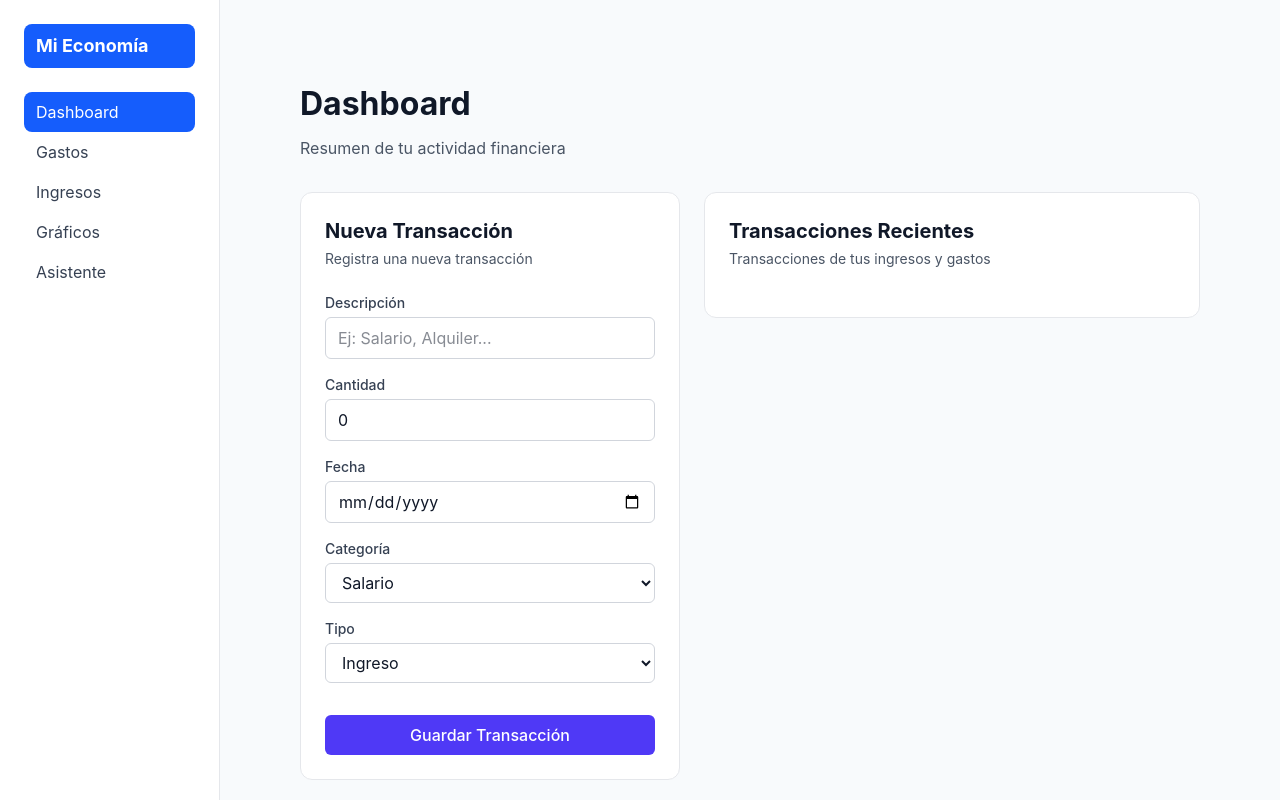
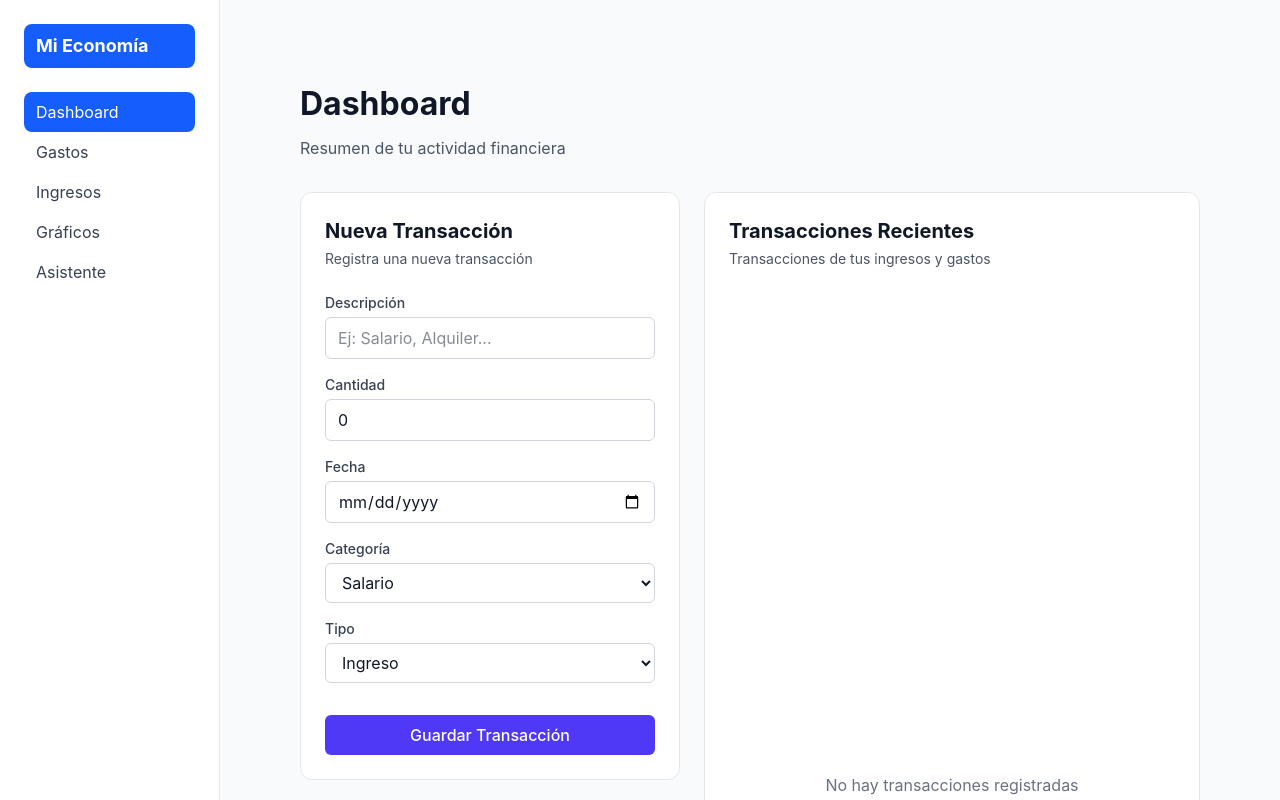
Before and after one commit to fjmg84/handle-my-economy, a Next.js app: page /dashboard in a window 1280 px wide. Built offline with nearby package versions, Linux system fonts and the light colour scheme.

Commit message:
feat: implement pagination for recent transactions in FinanceRecently component

```diff
--- a/components/lists/FinanceRecently.tsx
+++ b/components/lists/FinanceRecently.tsx
@@ -1,47 +1,66 @@
-'use client';
+"use client";
 
-import useFinanceHook from '@/stores/useFinanceHook';
-import { Trash2 } from 'lucide-react';
-
+import usePagination from "@/hooks/usePagination";
+import useFinanceHook from "@/stores/useFinanceHook";
+import { Trash2 } from "lucide-react";
 
 export default function FinanceRecently() {
- const { transactions, removeTransaction } = useFinanceHook();
 
+  const { transactions, removeTransaction } = useFinanceHook();
+  const {Component: PaginationComponent, currentPageTransactions } = usePagination(transactions);
 
   return (
     <div>
       <div className="mb-6">
-        <h2 className="text-xl font-bold text-gray-900">Transacciones Recientes</h2>
+        <h2 className="text-xl font-bold text-gray-900">
+          Transacciones Recientes
+        </h2>
         <p className="text-sm text-gray-600 mt-1">
           Transacciones de tus ingresos y gastos
         </p>
       </div>
 
-      <div className="mt-6 space-y-4 h-full overflow-y-auto max-h-120">
-
-        {transactions.slice(-10).map((t) => (
-          <div key={t.id} className="bg-gray-50 p-4 rounded-lg flex justify-between items-center mr-4">
+      <div className="mt-6 space-y-4 overflow-y-auto h-120">
+        {currentPageTransactions.map((t) => (
+          <div
+            key={t.id}
+            className="bg-gray-50 p-4 rounded-lg flex justify-between items-center mr-4"
+          >
             <div>
               <p className="font-semibold">{t.description}</p>
               <p className="text-sm text-gray-600">{t.category}</p>
+              <p className="text-xs text-gray-600">{new Date(t.date).toLocaleDateString()}</p>
+
             </div>
             <div className="text-right flex items-center">
-              <span className={t.type === 'income' ? 'text-green-600' : 'text-red-600'}>
-                {t.type === 'income' ? '+' : '-'}$ {t.amount.toLocaleString()}
+              <span
+                className={
+                  t.type === "income" ? "text-green-600" : "text-red-600"
+                }
+              >
+                {t.type === "income" ? "+" : "-"}$ {t.amount.toLocaleString()}
               </span>
 
-                  <button
-                  onClick={() => removeTransaction(t.id || '')}
-                  className="ml-4 text-red-600 hover:text-red-800 hover:bg-red-100 p-1 rounded hover:cursor-pointer transition"
-                  >
+              <button
+                onClick={() => removeTransaction(t.id || "")}
+                className="ml-4 text-red-600 hover:text-red-800 hover:bg-red-100 p-1 rounded hover:cursor-pointer transition"
+              >
                 <Trash2 size={20} />
               </button>
-
-
             </div>
           </div>
         ))}
+
+
+
       </div>
+        {transactions.length === 0 && (
+          <p className="text-center text-gray-500">
+            No hay transacciones registradas
+          </p>
+        )}
+
+        <PaginationComponent />
     </div>
   );
 }
--- /dev/null
+++ b/hooks/usePagination.tsx
@@ -0,0 +1,77 @@
+import { Transaction } from "@/types/finance";
+import { ArrowLeft, ArrowRight } from "lucide-react";
+import { useState } from "react";
+
+function usePagination(transactions: Transaction[]) {
+  let rowPerPage = 5;
+  let maxPage = Math.ceil(transactions.length / rowPerPage);
+  const [currentPage, setCurrentPage] = useState(1);
+
+  const getCurrentPageTransactions = () => {
+    const startIndex = (currentPage - 1) * rowPerPage;
+
+
+    const orderedTransactions = transactions.sort((a, b) => {
+        const dateA = new Date(a.createdAt || a.date).getTime();
+        const dateB = new Date(b.createdAt || b.date).getTime();
+        return dateB - dateA; // Orden descendente
+    });
+
+    return orderedTransactions.slice(startIndex, startIndex + rowPerPage);
+  };
+
+  const goToNextPage = () => {
+    if (currentPage < maxPage) {
+      setCurrentPage(currentPage + 1);
+    }
+  };
+
+  const goToPreviousPage = () => {
+    if (currentPage > 1) {
+      setCurrentPage(currentPage - 1);
+    }
+  };
+
+  const Component = () => {
+
+    const disabledNext = currentPage >= maxPage;
+    const disabledPrevious = currentPage <= 1;
+
+    return (
+      <div id="paginations">
+        <div className="flex items-center justify-center">
+          <button
+            className={`p-1 rounded transition ml-2 hover:cursor-pointer hover:disabled:cursor-not-allowed hover:disabled:bg-transparent`}
+            onClick={goToPreviousPage}
+            disabled={disabledPrevious}
+          >
+            <ArrowLeft color={ disabledPrevious ? "#a1a1aa" : "#4f46e5"} size={20}/>
+          </button>
+          <button
+            className={`p-1 rounded transition ml-2 hover:cursor-pointer hover:disabled:cursor-not-allowed hover:disabled:bg-transparent`}
+            onClick={goToNextPage}
+            disabled={disabledNext}
+          >
+            <ArrowRight color={ disabledNext ? "#a1a1aa" : "#4f46e5"}  size={20}/>
+          </button>
+        </div>
+
+        <p className="text-center text-sm text-gray-600 mt-2">
+          Página {currentPage} de {maxPage} transacciones totales:{" "}
+          {transactions.length}
+        </p>
+      </div>
+    );
+  };
+
+  return {
+    Component,
+    currentPageTransactions: getCurrentPageTransactions(),
+    goToNextPage,
+    goToPreviousPage,
+    currentPage,
+    maxPage,
+  };
+}
+
+export default usePagination;
```
